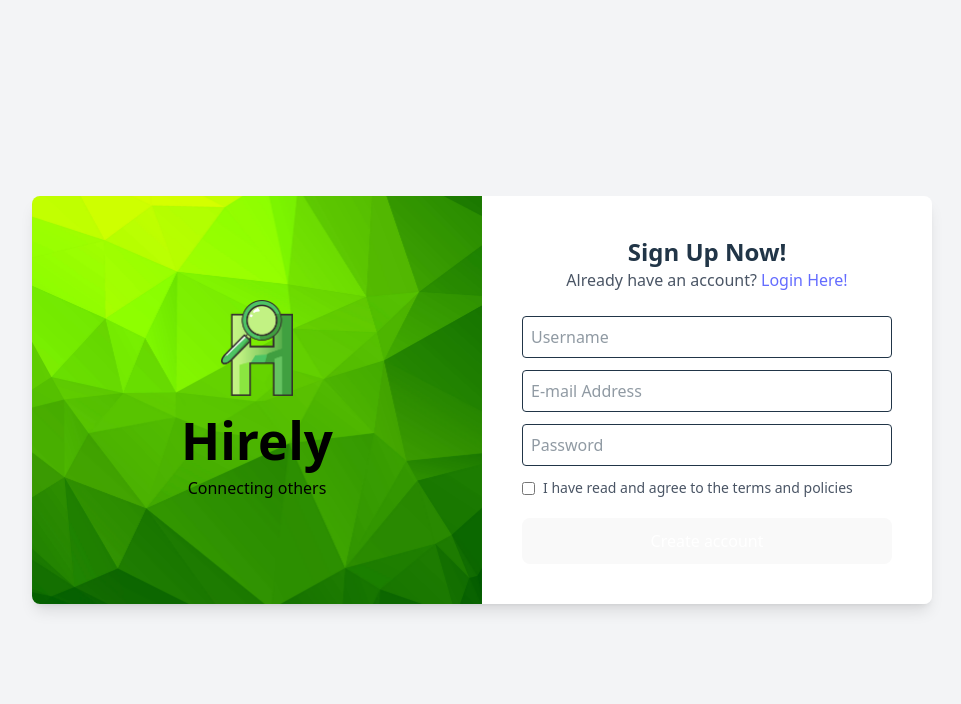
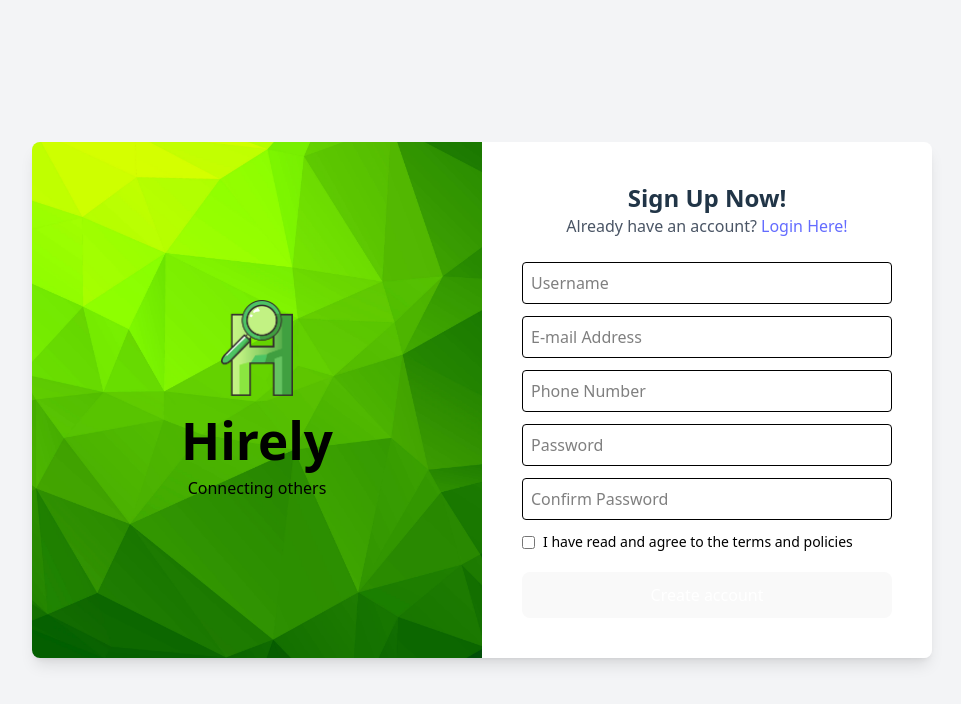
Before and after one commit to sshania/Hirely-FE, a React (Vite) app: page /register in a window 1280 px wide. Shown: the top 704 px of the page, without its empty margins (158-1119 px from the left). Built offline with nearby package versions, Linux system fonts and the light colour scheme.

Commit message:
Gabungin FE BE Login & register

```diff
--- a/package.json
+++ b/package.json
@@ -11,6 +11,7 @@
   },
   "dependencies": {
     "@tailwindcss/vite": "^4.0.14",
+    "axios": "^1.9.0",
     "react": "^19.0.0",
     "react-dom": "^19.0.0",
     "react-router-dom": "^7.6.1",
--- a/src/Loginpage.tsx
+++ b/src/Loginpage.tsx
@@ -1,34 +1,69 @@
-import React from "react";
+import React, { useState } from "react";
+import axios from "axios";
 import logo from "../src/assets/Hirely.png";
 
+
+
 const LoginPage: React.FC = () => {
+  const [email, setEmail] = useState("");
+  const [password, setPassword] = useState("");
+
+  const handleLogin = async (e: React.FormEvent) => {
+    e.preventDefault();
+    try {
+      const response = await axios.post("https://api.hirely.my.id/auth/login", {
+        email,
+        password,
+      });
+
+      const token = response.data.token;
+      localStorage.setItem("token", token);
+
+      alert("Login berhasil!");
+      window.location.href = "/Homepage";
+    } catch (error: any) {
+      console.error(error);
+      alert("Login gagal: " + (error.response?.data?.detail || "Unknown error"));
+    }
+  };
+
   return (
     <div className="flex items-center justify-center h-screen w-screen bg-gray-100">
       <div className="flex w-[900px] shadow-lg rounded-lg overflow-hidden">
-        {/* Left side (Hirely Section with Background Image) */}
         <div
           className="w-1/2 flex flex-col justify-center items-center p-10 text-white"
           style={{
             backgroundImage: "url('/Hirelybg.jpg')",
             backgroundSize: "cover",
             backgroundPosition: "center"
-        }}
+          }}
         >
           <img src={logo} alt="Hirely Logo" className="w-24 h-30 mb-4" />
           <h1 className="text-3xl font-bold text-black">Hirely</h1>
           <p className="mt-2 text-black">Connecting others</p>
         </div>
 
-        {/* Right side (Login Form) */}
         <div className="w-1/2 bg-white p-10">
           <h2 className="text-2xl font-bold text-center text-black">Welcome!</h2>
           <p className="text-center text-gray-600">
             Don't have an account? <a href="#" className="text-blue-500">Sign Up Here!</a>
           </p>
-          {/* Form */}
-          <form className="mt-6">
-            <input className="border border-gray-400 p-2 w-full rounded mt-3 placeholder-gray-500 text-black" placeholder="E-mail Address" />
-            <input className="border border-gray-400 p-2 w-full rounded mt-3 placeholder-gray-500 text-black" placeholder="Password" type="password" />
+
+          <form className="mt-6" onSubmit={handleLogin}>
+            <input
+              className="border border-gray-400 p-2 w-full rounded mt-3 placeholder-gray-500 text-black"
+              placeholder="E-mail Address"
+              value={email}
+              onChange={(e) => setEmail(e.target.value)}
+            />
+            <input
+              className="border border-gray-400 p-2 w-full rounded mt-3 placeholder-gray-500 text-black"
+              placeholder="Password"
+              type="password"
+              value={password}
+              onChange={(e) => setPassword(e.target.value)}
+            />
+
             <div className="flex justify-between items-center mt-3">
               <div className="flex items-center">
                 <input type="checkbox" className="mr-2" />
@@ -36,7 +71,10 @@ const LoginPage: React.FC = () => {
               </div>
               <a href="#" className="text-blue-500 text-sm">Forgot Password?</a>
             </div>
-            <button className="w-full mt-5 bg-black text-white py-2 rounded">Login</button>
+
+            <button className="w-full mt-5 bg-black text-white py-2 rounded" type="submit">
+              Login
+            </button>
           </form>
         </div>
       </div>
--- a/src/Registerpage.tsx
+++ b/src/Registerpage.tsx
@@ -1,4 +1,5 @@
 import React, { useEffect, useState } from "react";
+import axios from "axios";
 import { useLocation, useNavigate } from "react-router-dom";
 
 const RegisterPage: React.FC = () => {
@@ -9,6 +10,8 @@ const RegisterPage: React.FC = () => {
   const [username, setUsername] = useState("");
   const [email, setEmail] = useState(passedEmail);
   const [password, setPassword] = useState("");
+  const [confirmPassword, setConfirmPassword] = useState("");
+  const [phone, setPhone] = useState("");
   const [agree, setAgree] = useState(false);
   const [loading, setLoading] = useState(false);
   const [error, setError] = useState("");
@@ -21,8 +24,14 @@ const RegisterPage: React.FC = () => {
 
   const handleRegister = async (e: React.FormEvent) => {
     e.preventDefault();
+
     if (!agree) {
       alert("Please agree to the terms and policies.");
+      return;
+    }
+
+    if (password !== confirmPassword) {
+      setError("Password and confirmation do not match.");
       return;
     }
 
@@ -30,17 +39,20 @@ const RegisterPage: React.FC = () => {
     setError("");
 
     try {
-      const response = await fetch("https://25d5-103-80-236-175.ngrok-free.app", {
-        method: "POST",
-        headers: { "Content-Type": "application/json" },
-        body: JSON.stringify({ username, email, password }),
+      await axios.post("https://api.hirely.my.id/auth/register", {
+        User_Name: username,
+        User_Password: password,
+        confirm_password: confirmPassword,
+        User_Email: email,
+        User_Phone_Number: phone,
+        terms_accepted: agree
       });
 
-      const data = await response.json();
-      if (!response.ok) throw new Error(data.message || "Registration failed.");
       alert("Registration successful!");
+      navigate("/login");
     } catch (err: any) {
-      setError(err.message);
+      console.log("❌ Registration error:", err.response?.data);
+      setError(err.response?.data?.detail || "Registration failed.");
     } finally {
       setLoading(false);
     }
@@ -59,7 +71,7 @@ const RegisterPage: React.FC = () => {
           style={{
             backgroundImage: "url('/Hirelybg.jpg')",
             backgroundSize: "cover",
-            backgroundPosition: "center",
+            backgroundPosition: "center"
           }}
         >
           <img src="/HirelyLogo.png" alt="Hirely Logo" className="h-24 w-auto mb-4" />
@@ -75,26 +87,44 @@ const RegisterPage: React.FC = () => {
               Login Here!
             </a>
           </p>
+
           <form className="mt-6" onSubmit={handleRegister}>
             <input
-              className="border p-2 w-full rounded"
+              className="border p-2 w-full rounded text-black"
               placeholder="Username"
               value={username}
               onChange={(e) => setUsername(e.target.value)}
             />
             <input
-              className="border p-2 w-full rounded mt-3"
+              type="email"
+              className="border p-2 w-full rounded mt-3 text-black"
               placeholder="E-mail Address"
               value={email}
               onChange={(e) => setEmail(e.target.value)}
             />
             <input
-              className="border p-2 w-full rounded mt-3"
+              className="border p-2 w-full rounded mt-3 text-black"
+              placeholder="Phone Number"
+              value={phone}
+              onChange={(e) => setPhone(e.target.value)}
+            />
+            <input
+              className="border p-2 w-full rounded mt-3 text-black"
               placeholder="Password"
               type="password"
+              minLength={8}
               value={password}
               onChange={(e) => setPassword(e.target.value)}
             />
+            <input
+              className="border p-2 w-full rounded mt-3 text-black"
+              placeholder="Confirm Password"
+              type="password"
+              minLength={8}
+              value={confirmPassword}
+              onChange={(e) => setConfirmPassword(e.target.value)}
+            />
+
             <div className="flex items-center mt-3">
               <input
                 type="checkbox"
@@ -102,11 +132,13 @@ const RegisterPage: React.FC = () => {
                 checked={agree}
                 onChange={(e) => setAgree(e.target.checked)}
               />
-              <span className="text-gray-600 text-sm">
+              <span className="text-black text-sm">
                 I have read and agree to the terms and policies
               </span>
             </div>
+
             {error && <p className="text-red-500 text-sm mt-2">{error}</p>}
+
             <button
               type="submit"
               className="w-full mt-5 bg-black text-white py-2 rounded"
```
Also changed, not shown: 1 other file (tests, documents, lock files or other folders).
